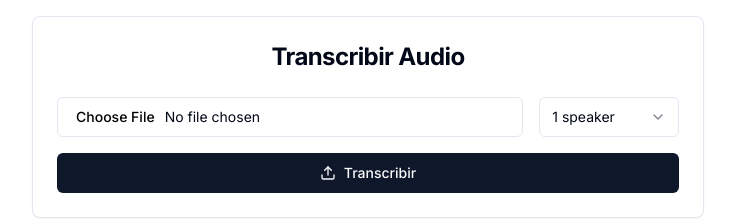
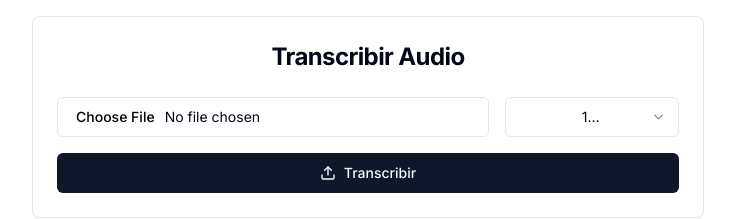
Before and after one commit to santiago-visanto/meeting_minute_assembly, a Next.js app: page / in a window 1280 px wide. Shown: the top 219 px of the page, without its empty margins (272-1007 px from the left). Built offline with nearby package versions, Linux system fonts and the light colour scheme.

Commit message:
update 4

```diff
--- a/app/page.tsx
+++ b/app/page.tsx
@@ -135,7 +135,7 @@ export default function TranscribePage() {
                 <SelectContent>
                   {[1, 2, 3, 4, 5].map((num) => (
                     <SelectItem key={num} value={num.toString()}>
-                      {num} {num === 1 ? "speaker" : "speakers"}
+                      {num} {num === 1 ? '&#39;speaker&#39;' : '&#39;speakers&#39;'}
                     </SelectItem>
                   ))}
                 </SelectContent>
```
